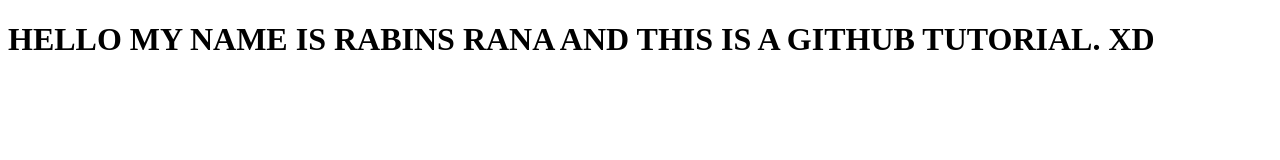
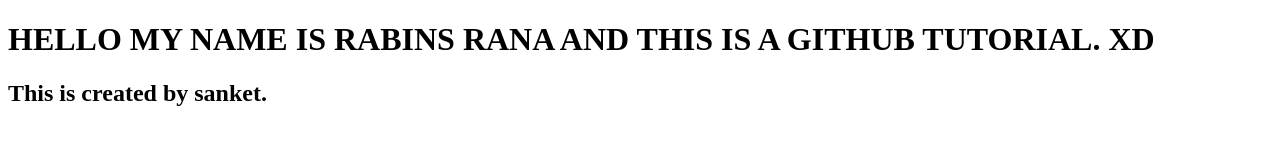
Before and after one commit to rawbin1/gitTutorial, a plain HTML site: page index.html in a window 1280 px wide. Drawn offline with Linux system fonts and the light colour scheme.

Commit message:
-new line added

```diff
--- a/index.html
+++ b/index.html
@@ -7,5 +7,6 @@
 </head>
 <body>
     <h1>HELLO MY NAME IS RABINS RANA AND THIS IS A GITHUB TUTORIAL. XD</h1>
+    <h2> This is created by sanket.</h2>
 </body>
 </html>
```
